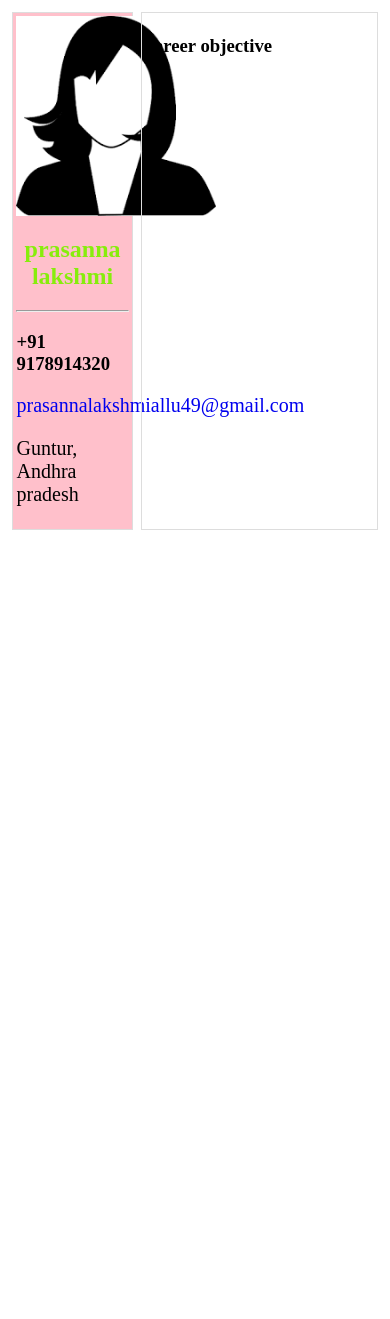
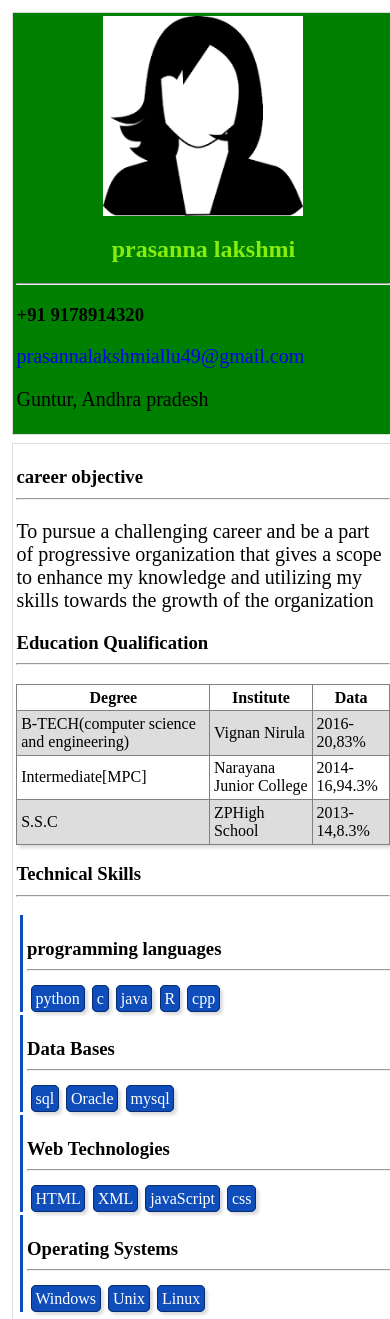
Before and after one commit to Srnpallu501/progressive-web-apps, a plain HTML site: page resume.html in a window 390 px wide. Shown: the top 1319 px of the page. Before the commit the page ends 844 px from the top, so only its background shows below. Drawn offline with Linux system fonts and the light colour scheme.

Commit message:
added all files

```diff
--- a/data.json
+++ b/data.json
@@ -7,5 +7,40 @@
 	},
 	"career":{
 		"info":"To pursue a challenging career and be a part of progressive organization that gives a scope to enhance my knowledge and utilizing my skills towards the growth of the organization"
-	}
+	},
+    "education":[
+    	{
+    		"degree":"B-TECH(computer science and engineering)",
+    		"institute":"Vignan Nirula",
+    		"data":["2016-20","83%"]
+        },
+        {
+    		"degree":"Intermediate[MPC]",
+    		"institute":"Narayana Junior College",
+    		"data":["2014-16","94.3%"]
+        },
+        {
+    		"degree":"S.S.C",
+    		"institute":"ZPHigh School",
+    		"data":["2013-14","8.3%"]
+        }
+    ],
+    "skills":[
+    	{
+    		"title":"programming languages",
+    		"content":["python","c","java","R","cpp"]
+    	},
+        {
+        	"title":"Data Bases",
+        	"content":["sql","Oracle","mysql"]
+        },
+        {
+    		"title":"Web Technologies",
+    		"content":["HTML","XML","javaScript","css"]
+    	},
+    	 {
+    		"title":"Operating Systems",
+    		"content":["Windows","Unix","Linux"]
+    	}
+    ]
 }
--- a/main.js
+++ b/main.js
@@ -7,13 +7,15 @@ function loadjson(file){
 				reject(new Error('error'));
             }
 		})
-	})
 
+    })
 }
 var fetchedData=loadjson("data.json");
 fetchedData.then(data=>{
 	console.log(data);
 	career(data.career);
+	education(data.education);
+	skills(data.skills);
 })
 var childTwo=document.querySelector(".child2");
 console.log(childTwo);
@@ -21,4 +23,50 @@ function career(car){
 	var heading=document.createElement("h3");
 	heading.textContent="career objective";
 	childTwo.appendChild(heading);
+    var hr=document.createElement("hr");
+    heading.appendChild(hr);
+    var text=document.createElement("p");
+    text.textContent=car.info;
+    childTwo.appendChild(text);
 }
+function education(edu){
+	var heading=document.createElement("h3");
+	heading.textContent="Education Qualification";
+	childTwo.appendChild(heading);
+    var hr=document.createElement("hr");
+    heading.appendChild(hr);
+    var tab=document.createElement("table");
+    tab.border=1;
+    childTwo.appendChild(tab);
+    var tr="<tr><th>Degree</th><th>Institute</th><th>Data</th></tr>";
+    //tab.innerHTML=tr;
+    var tr1="";
+    for(var i=0;i<edu.length;i++){
+        tr1+="<tr> <td>"+edu[i].degree+"</td> <td>"+edu[i].institute+" </td> <td>"+edu[i].data+"</td></tr>";
+    }
+    tab.innerHTML=tr+tr1;
+}
+function skills(sk)
+{
+	var heading=document.createElement("h3");
+	heading.textContent="Technical Skills";
+	childTwo.appendChild(heading);
+    var hr=document.createElement("hr");
+    heading.appendChild(hr);
+    for(var i=0;i<sk.length;i++){
+    	var skDiv=document.createElement("div");
+    	skDiv.classList.add("skDiv");
+    	childTwo.appendChild(skDiv);
+    	var title=document.createElement("h3");
+    	title.textContent=sk[i].title;
+    	var hr=document.createElement("hr");
+    	title.appendChild(hr);
+    	skDiv.appendChild(title);
+    	for(var j=0;j<sk[i].content.length;j++){
+    		var con=document.createElement("span");
+    		con.textContent=sk[i].content[j];
+    		skDiv.appendChild(con);
+    	}
+    }
+
+}
--- a/resume.html
+++ b/resume.html
@@ -3,6 +3,8 @@
 <head>
 	<title>::RESUME::</title>
 	<link rel="stylesheet" type="text/css" href="style.css">
+	<meta name="viewport" content="width=device-width,initial-scale=1">
+</head>
 </head>
 <body>
 	<div class="parent">
--- a/style.css
+++ b/style.css
@@ -1,3 +1,30 @@
+table{
+	width:100%;
+	border-collapse: collapse;
+	box-shadow:3px 3px 3px #ddd;
+}
+tr:nth-child(even){
+	background:#ddd;
+}
+td,
+th{
+	padding:1%;
+}
+.skDiv{
+	width:100%;
+	border-left:3px solid #0E4DBA;
+	padding:1%;
+	margin:1%;
+}
+span{
+	background: #0E4DBA;
+	color: #fff;
+	border: 1px solid #082D6E;
+	box-shadow: 3px 3px 3px #ddd;
+	margin: 1%;
+	padding: 1%;
+	border-radius: 5px;
+}
 .parent{
 	display: flex;
 	flex-direction: row;
@@ -8,7 +35,6 @@
     border: 1px solid #ddd;
     padding:1%;
     margin:1%;
-    background-color: pink;
 }
 .child2{
 	width:70%;
@@ -34,3 +60,83 @@ a{
 p{
 	font-size: 20px;
 }
+/*small screens*/
+@media only screen and (min-width:320px) and (max-width: 480px){
+.parent{
+	display: flex;
+	justify-content: center;
+	flex-direction: column;
+}
+.child1{
+	width:100%;
+    border: 1px solid #ddd;
+    padding:1%;
+    margin:1%;
+    background-color: green;
+}
+.child2{
+	width:100%;
+    border: 1px solid #ddd;
+    padding:1%;
+    margin:1%;
+}
+}
+/*mediam screens*/
+@media only screen and (min-width:481px) and (max-width: 768px){
+	.parent{
+	display: flex;
+	justify-content: center;
+	flex-direction: column;
+	background-color: pink;
+}
+.child1{
+	width:100%;
+    border: 1px solid #ddd;
+    padding:1%;
+    margin:1%;
+    font-size: 30px;
+}
+.child2{
+	width:100%;
+    border: 1px solid #ddd;
+    padding:1%;
+    margin:1%;
+    font-size: 30px;
+}
+p{
+	font-size: 30px;
+}
+a{
+	font-size: 30px;
+}
+}
+/*large screens*/
+@media only screen and (min-width:769px) and (max-width: 1024px){
+	.parent{
+	display: flex;
+	justify-content: center;
+	flex-direction: column;
+    }
+.child1{
+	width:100%;
+    border: 1px solid #ddd;
+    padding:1%;
+    margin:1%;
+    background-color: orange;
+   }
+   .child2{
+	width:100%;
+    border: 1px solid #ddd;
+    padding:1%;
+    margin:1%;
+   }
+   *{
+      font-size:30px;
+   }
+   p{
+   	font-size: 30px;
+   }
+   a{
+   	font-size:30px;
+   }
+}
```
Also changed, not shown: index.html (+1 -0 lines).
